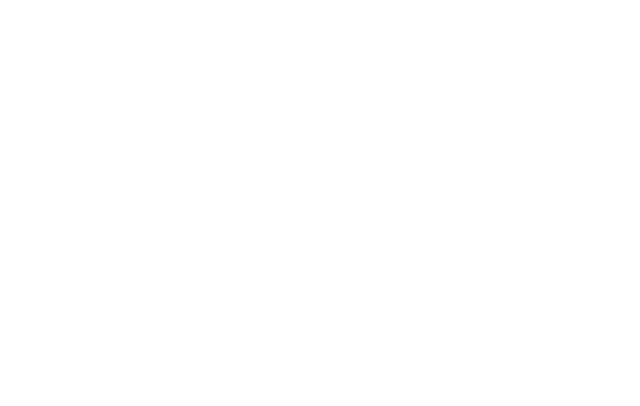
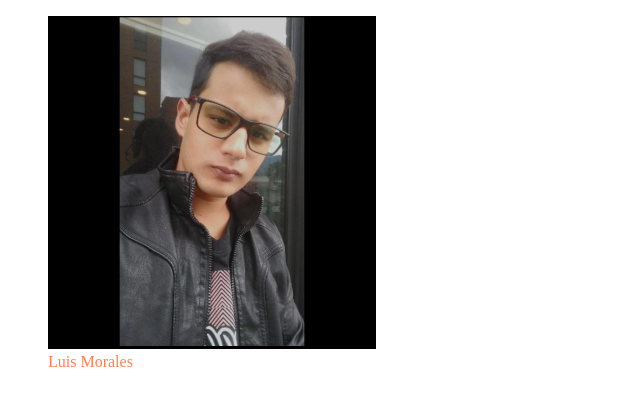
Before and after one commit to Morales19062020/bit07me, a plain HTML site: page src/index.html in a window 1280 px wide. Shown: the whole page, without its empty margins (0-640 px from the left). Drawn offline with Linux system fonts and the light colour scheme.

Commit message:
Actualizacion

```diff
--- a/src/css/main.css
+++ b/src/css/main.css
@@ -0,0 +1,3 @@
+figcaption{
+    color: coral;
+}
--- a/src/index.html
+++ b/src/index.html
@@ -8,6 +8,10 @@
          <title>Luis Morales</title>
     </head>
     <body>
+        <figure>
+        <img src="./img/me.png" alt="">
+        <figcaption>Luis Morales</figcaption>
+        </figure>
         <script src="./js/main.js"></script>
     </body>
 </html>
--- a/src/js/main.js
+++ b/src/js/main.js
@@ -0,0 +1,3 @@
+'use strict'
+
+console.log ('Luis Morales')
```
Also changed, not shown: src/img/me.png (added). Lines whose indentation alone changed are shown as unchanged.
